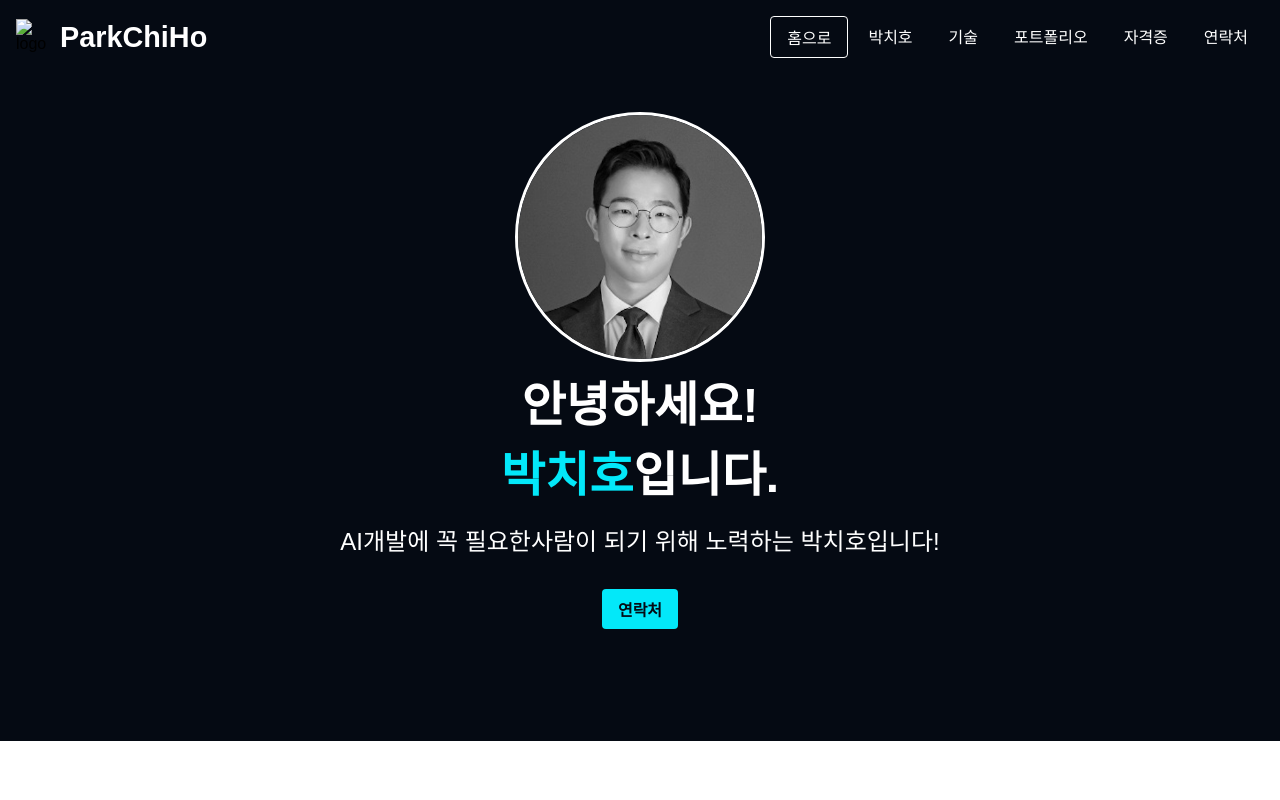
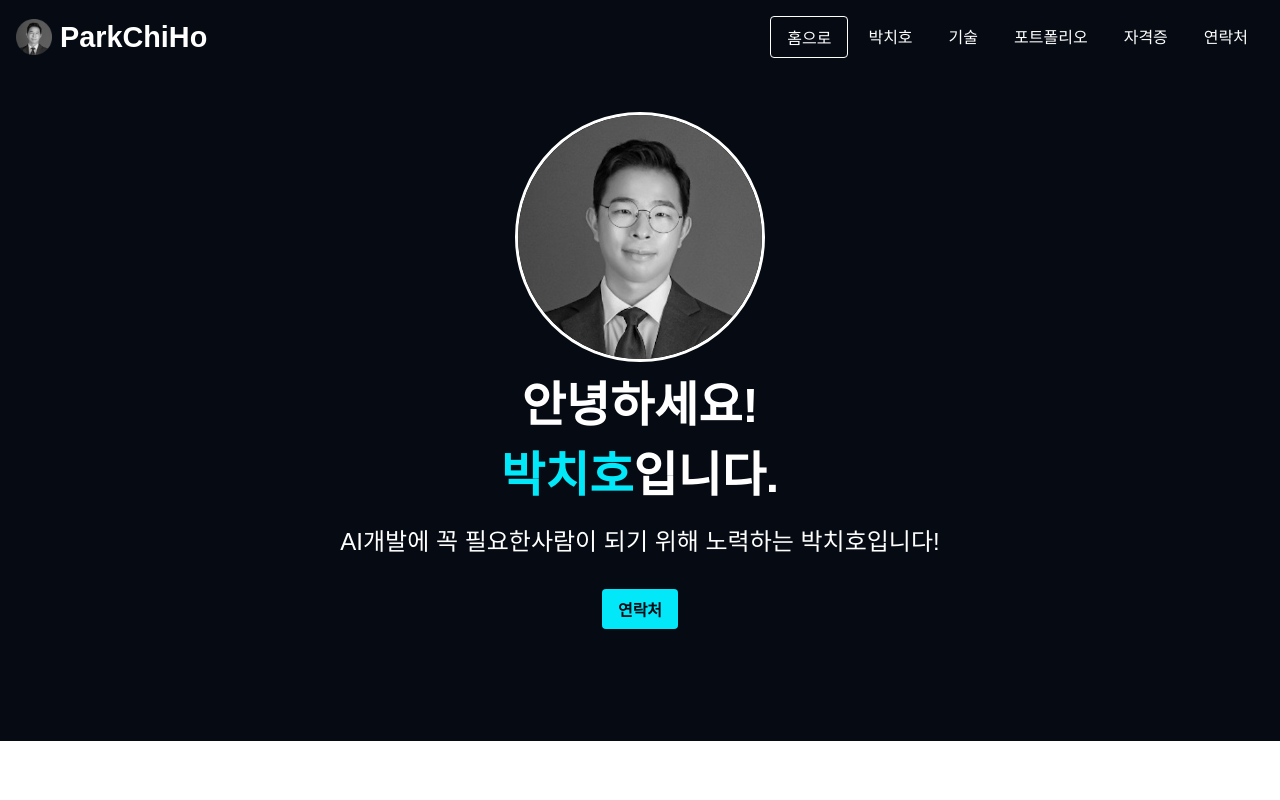
Before and after one commit to qkrclgh2/portfolio, a plain HTML site: page index.html in a window 1280 px wide. Shown: the top 800 px of the page. Drawn offline with Linux system fonts and the light colour scheme; the site is published under a folder, as on GitHub Pages, so addresses that start at the root find nothing; a web font is replaced by a local one.

Commit message:
최신화

```diff
--- a/index.html
+++ b/index.html
@@ -25,7 +25,7 @@
     <header class="header">
         <!-- BEM -->
         <div class="header__logo">
-            <img class="header__logo__img" src="/./images/ParkChiHo.png" alt="logo">
+            <img class="header__logo__img" src="./images/ParkChiHo.png" alt="logo">
             <h1 class="header__logo__title"><a href="#">ParkChiHo</a></h1>
         </div>
         <nav class="header__nav">
```
